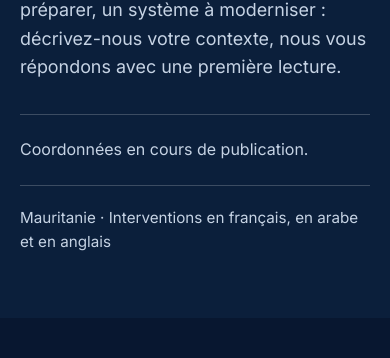
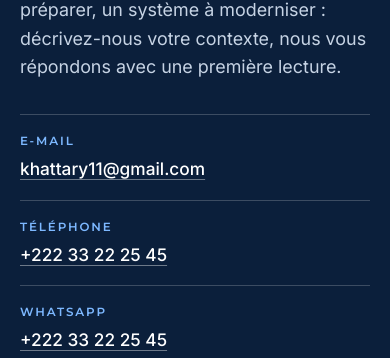
Before and after one commit to khattary/kh-technologies, a plain HTML site: page index.html in a window 390 px wide. Shown: the part 9848-10206 px from the top of the page. Drawn offline with Linux system fonts and the light colour scheme.

Commit message:
Ajoute les coordonnées : e-mail, téléphone, WhatsApp, adresse
Co-Authored-By: Claude Fable 5.2 <noreply@anthropic.com>
Claude-Session: https://claude.ai/code/session_014Ntinq3k3hoQVNYPNu5ezJ

```diff
--- a/index.html
+++ b/index.html
@@ -245,7 +245,7 @@ footer nav a { text-decoration: none; color: #fff; } footer nav a:hover { text-d
 }
 @media (prefers-reduced-motion: reduce) { html { scroll-behavior: auto; } * { transition: none !important; } }
 </style>
-<script type="application/ld+json">{"@context":"https://schema.org","@type":"Organization","name":"KH TECHNOLOGIES","slogan":"Technology. Innovation. Transformation.","description":"Conseil IT, ingénierie logicielle et transformation numérique.","areaServed":{"@type":"Country","name":"Mauritanie"},"knowsLanguage":["fr","ar","en"]}</script>
+<script type="application/ld+json">{"@context":"https://schema.org","@type":"Organization","name":"KH TECHNOLOGIES","slogan":"Technology. Innovation. Transformation.","description":"Conseil IT, ingénierie logicielle et transformation numérique.","url":"https://khattary.github.io/kh-technologies/","areaServed":{"@type":"Country","name":"Mauritanie"},"knowsLanguage":["fr","ar","en"],"email":"khattary11@gmail.com","telephone":"+22233222545","address":{"@type":"PostalAddress","addressLocality":"Nouakchott","addressCountry":"MR"}}</script>
 </head>
 <body>
 <a class="skip" href="#contenu">Aller au contenu</a>
@@ -341,7 +341,7 @@ footer nav a { text-decoration: none; color: #fff; } footer nav a:hover { text-d
   <div class="wrap">
     <div><p class="eyebrow"><i></i><b>06</b> Contact</p><h2>Parlons de votre projet</h2>
       <p class="lead">Un besoin à cadrer, un appel d’offres à préparer, un système à moderniser : décrivez-nous votre contexte, nous vous répondons avec une première lecture.</p></div>
-    <div><!-- COORDONNÉES : remplacer le paragraphe ci-dessous par une liste <ul class="coords"> ; modèle dans README.md --><p class="coords-pending">Coordonnées en cours de publication.</p><p class="where">Mauritanie · Interventions en français, en arabe et en anglais</p></div>
+    <div><ul class="coords"><li><span>E-mail</span><a href="mailto:khattary11@gmail.com">khattary11@gmail.com</a></li><li><span>Téléphone</span><a href="tel:+22233222545">+222 33 22 25 45</a></li><li><span>WhatsApp</span><a href="https://wa.me/22233222545" rel="noopener">+222 33 22 25 45</a></li><li><span>Adresse</span><b>Nouakchott, Mauritanie</b></li></ul><p class="where">Interventions en français, en arabe et en anglais</p></div>
   </div>
 </section>
 </main>
```
Also changed, not shown: 1 other file.
